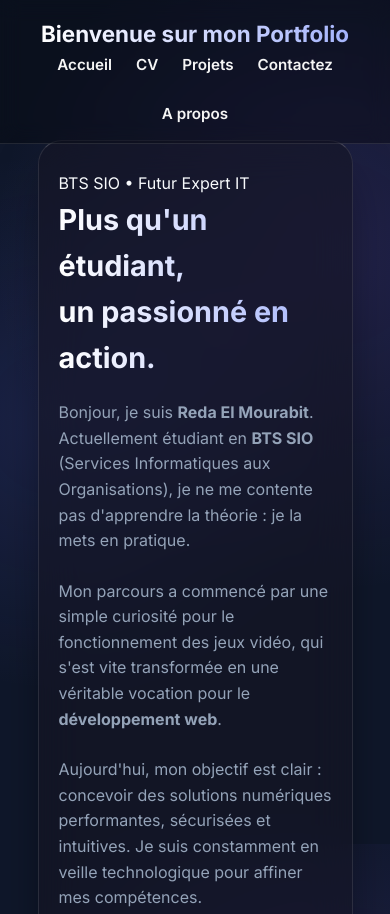
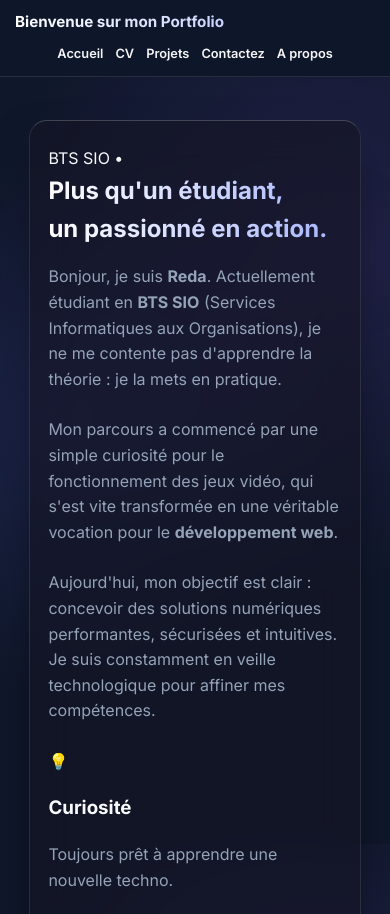
Before and after one commit to nowxyiii/Portfolio, a website: page about me.html in a window 390 px wide. Shown: the top 914 px of the page. Drawn offline with Linux system fonts and the light colour scheme.

Commit message:
final Release V2.5.0 update major best  mobile version

```diff
--- a/about me.html
+++ b/about me.html
@@ -4,9 +4,9 @@
     <meta charset="UTF-8">
     <meta name="viewport" content="width=device-width, initial-scale=1.0">
     <title>À propos | Reda El Mourabit</title>
-    <link rel="stylesheet" href="style.css">
+    <link rel="stylesheet" href="css/about me.css">
+  <link rel="stylesheet" href="css/header.css">
     <link rel="stylesheet" href="css/mobile.css">
-    <link rel="stylesheet" href="css/header.css">
 </head>
 <body>
 
@@ -14,12 +14,12 @@
     <main>
         <div class="glass-card text-left" style="max-width: 700px;">
 
-            <span class="badge">BTS SIO • Futur Expert IT</span>
+            <span class="badge">BTS SIO • </span>
 
             <h1>Plus qu'un étudiant,<br>un passionné en action.</h1>
 
             <p>
-                Bonjour, je suis <strong>Reda El Mourabit</strong>. Actuellement étudiant en <strong>BTS SIO</strong> (Services Informatiques aux Organisations), je ne me contente pas d'apprendre la théorie : je la mets en pratique.
+                Bonjour, je suis <strong>Reda</strong>. Actuellement étudiant en <strong>BTS SIO</strong> (Services Informatiques aux Organisations), je ne me contente pas d'apprendre la théorie : je la mets en pratique.
             </p>
 
             <p>
--- a/css/mobile.css
+++ b/css/mobile.css
@@ -60,7 +60,7 @@
     display: flex;
     justify-content: space-between;
     align-items: center;
-    background: rgba(15, 23, 42, 0.8); /* Fond sombre semi-transparent */
+    background: rgba(0, 0, 0, 0.8); /* Fond sombre semi-transparent */
     backdrop-filter: blur(10px);
     border-bottom: 1px solid var(--glass-border);
     z-index: 1000;
@@ -211,27 +211,66 @@
 
 /* 9. MOBILE (Responsive) */
 @media (max-width: 768px) {
+
+    /* --- NAVBAR --- */
     .navbar {
-        flex-direction: column;
-        padding: 15px;
-        background: rgba(15, 23, 42, 0.95); /* Plus opaque sur mobile */
+        flex-direction: row;
+        flex-wrap: wrap;
+        padding: 10px 15px;
+        background: rgba(15, 23, 42, 0.97);
+        gap: 0;
+    }
+
+    .navbar h1 {
+        font-size: 0.95rem;
+        flex: 1;
+        margin: 0;
+        white-space: nowrap;
     }
 
     .navbar ul {
-        margin-top: 15px;
-        gap: 15px;
+        display: flex;
         flex-wrap: wrap;
         justify-content: center;
+        gap: 4px 12px;
+        margin: 6px 0 0 0;
+        padding: 0;
+        width: 100%;
     }
 
-    main {
-        padding-top: 140px; /* Plus d'espace car le menu est plus haut */
+    .navbar li a {
+        font-size: 0.8rem;
     }
 
-    .glass-card {
-        padding: 30px 20px;
-        width: 90%;
+    /* --- MAIN CONTENT --- */
+    /* Compense la hauteur de la navbar sur toutes les pages */
+    main,
+    main.main-content {
+        padding-top: 120px !important;
+        padding-left: 15px;
+        padding-right: 15px;
+        padding-bottom: 20px;
     }
 
-    h1 { font-size: 1.8rem; }
+    /* Pour les pages sans class="main-content" (contact, cv...) */
+    .container,
+    .cv-intro {
+        margin-top: 120px;
+    }
+
+    /* --- CARTES --- */
+    .glass-card,
+    .center-rectangle {
+        padding: 25px 18px;
+        width: 92%;
+        border-radius: 18px;
+    }
+
+    h1 { font-size: 1.5rem; }
+    h2 { font-size: 1.3rem; }
+
+    .btn {
+        padding: 12px 20px;
+        font-size: 0.95rem;
+    }
 }
--- a/header.html
+++ b/header.html
@@ -1,7 +1,6 @@
-<link rel="stylesheet" href="css/header.css">
 <header>
     <nav class="navbar">
-            <h1>Bienvenue sur mon Portfolio</h1>
+        <h1>Bienvenue sur mon <span style="color:#6366f1">Portfolio</span></h1>
         <ul>
             <li><a href="index.html">Accueil</a></li>
             <li><a href="cv.html">CV</a></li>
```
Also changed, not shown: Projet.html (+1 -1 lines), contact.html (+1 -1 lines), cv.html (+1 -1 lines), index.html (+1 -1 lines). Lines whose indentation alone changed are shown as unchanged.
